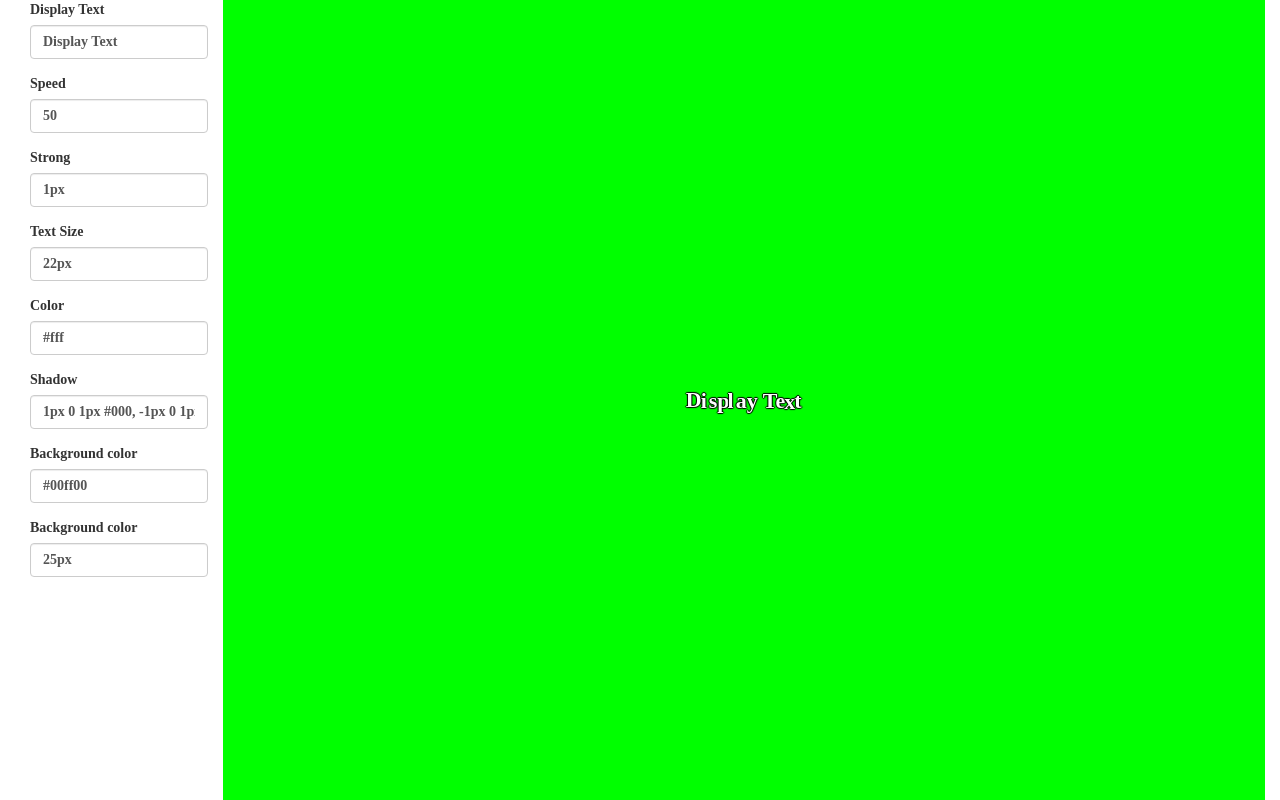
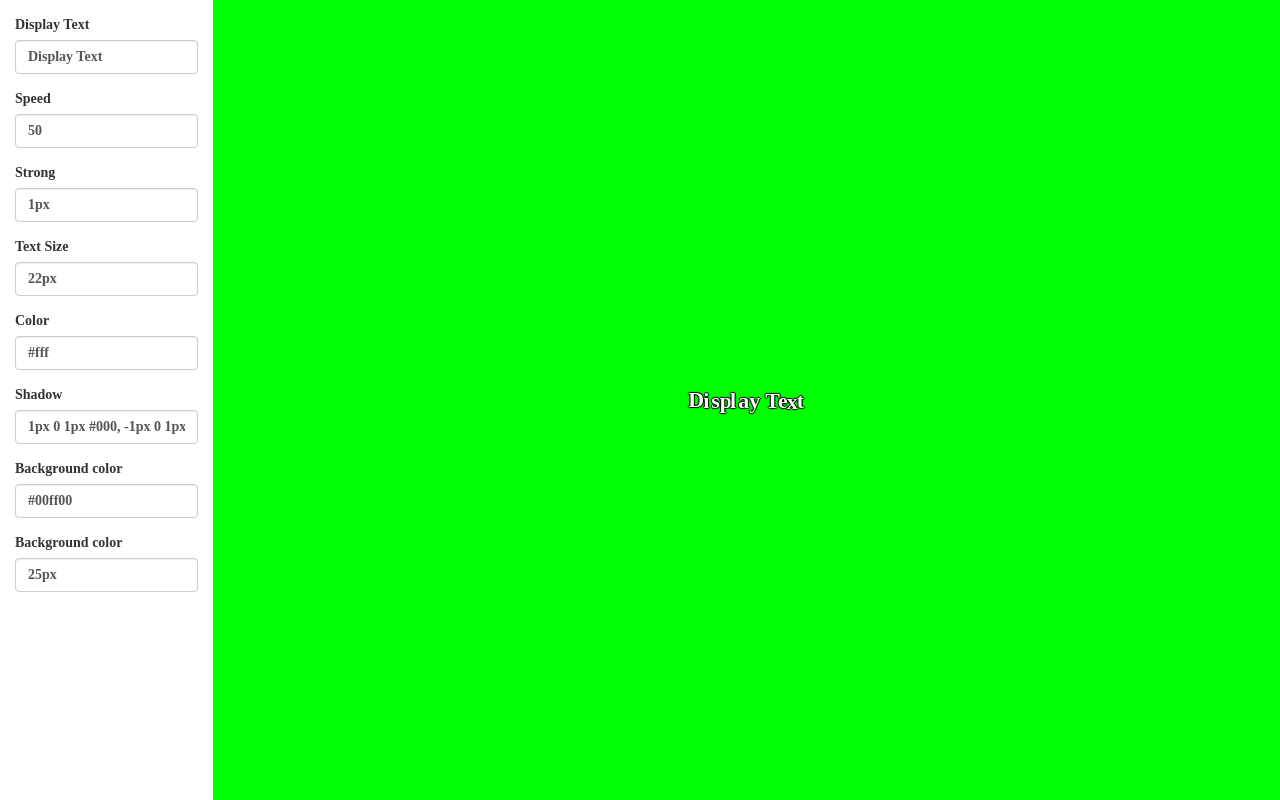
Before and after one commit to LewisGet/textEffectsForVideo, a plain HTML site: page index.html in a window 1280 px wide. Drawn offline with Linux system fonts and the light colour scheme.

Commit message:
modifies some style

```diff
--- a/index.html
+++ b/index.html
@@ -13,7 +13,14 @@
 
         html, body, #main, #display
         {
+            padding: 0;
+            margin: 0;
             height: 100%;
+        }
+
+        #menu
+        {
+            padding-top: 15px;
         }
 
         #displayText
```
